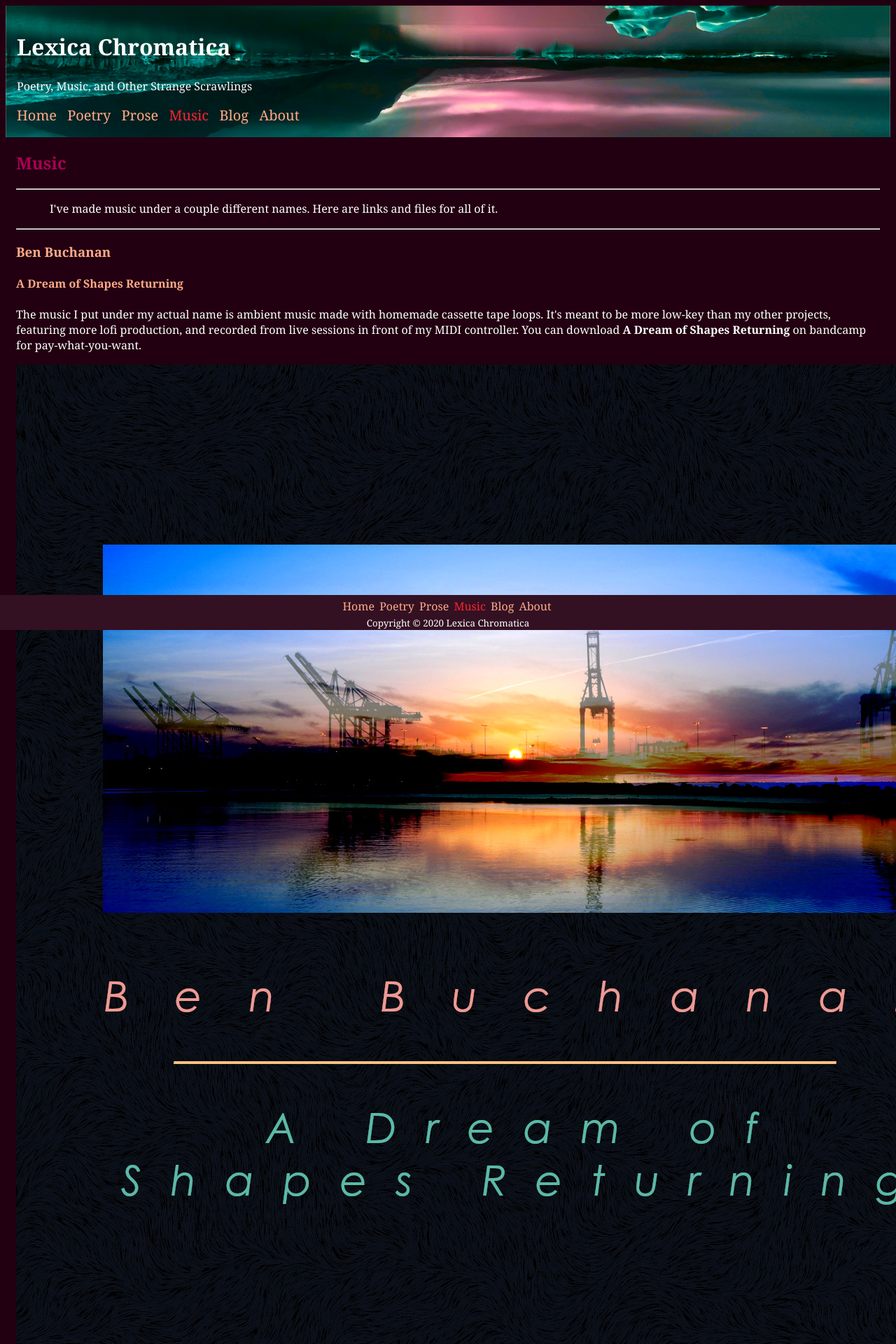
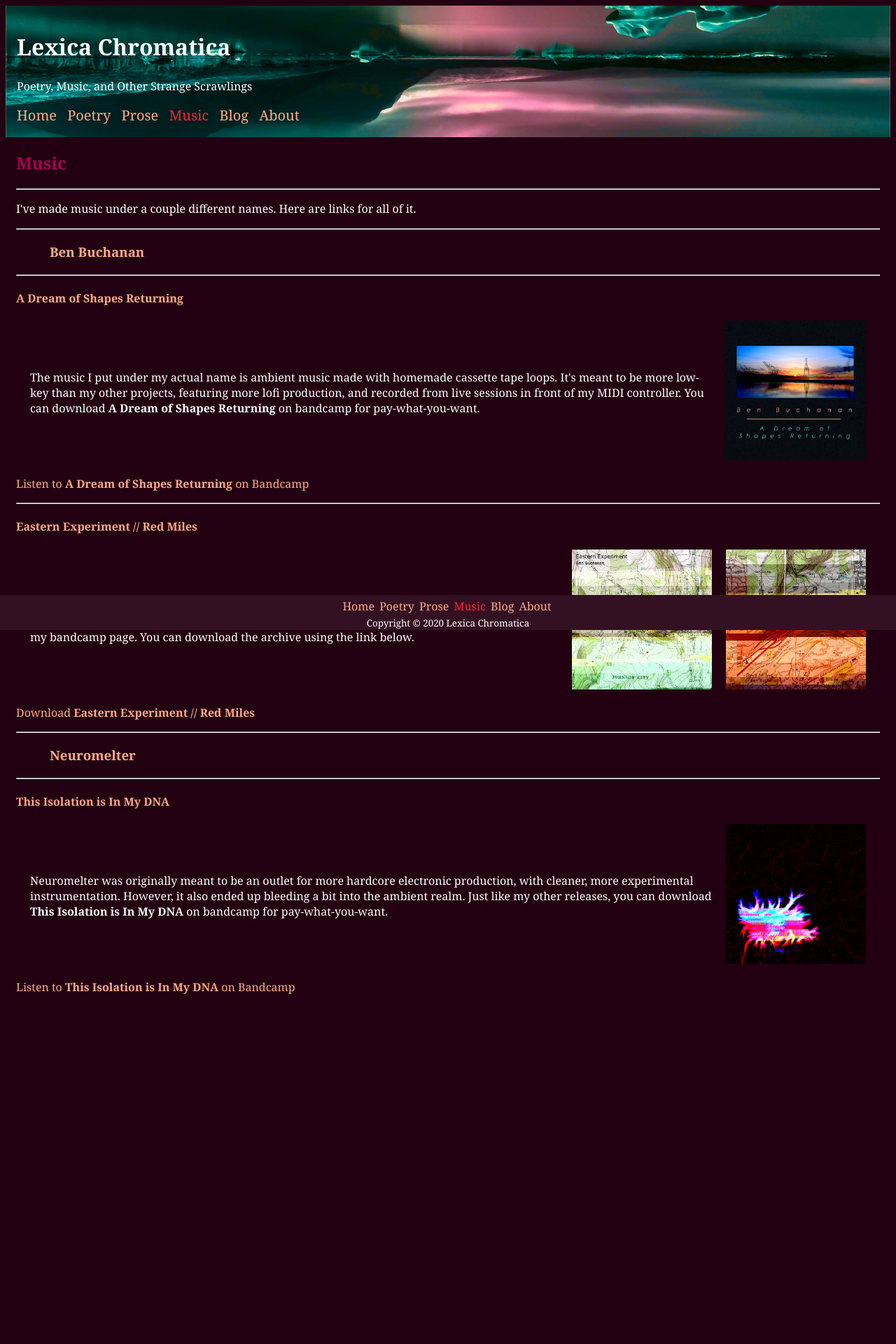
Before and after one commit to Nynergy/Nynergy.github.io, a Jekyll site: the page built from music/index.html, in a window 1280 px wide. Shown: the top 1920 px of the page at 70% size. Built offline with Jekyll 4.4.1, drawn with Linux system fonts in a browser that asks for light colours; after the commit the page ends 1521 px from its top, so only the background shows below that.

Commit message:
Added styling for music page

```diff
--- a/css/main.css
+++ b/css/main.css
@@ -7,3 +7,4 @@
 {% include_relative content.css %}
 {% include_relative poetry.css %}
 {% include_relative prose.css %}
+{% include_relative music.css %}
--- a/music/index.html
+++ b/music/index.html
@@ -8,11 +8,13 @@ mastheadClass: masthead-music
 <h2>Music</h2>
 <hr>
 
-<p class="indented">I've made music under a couple different names. Here are links and files for all of it.</p>
+<p>I've made music under a couple different names. Here are links for all of it.</p>
 
 <hr>
 
-<a href="https://benbuchanan.bandcamp.com/"><h3>Ben Buchanan</h3></a>
+<a href="https://benbuchanan.bandcamp.com/"><h3 class="indented">Ben Buchanan</h3></a>
+
+<hr>
 
 <a href="https://benbuchanan.bandcamp.com/album/a-dream-of-shapes-returning/"><h4>A Dream of Shapes Returning</h4></a>
 
@@ -21,29 +23,33 @@ mastheadClass: masthead-music
 		<p>The music I put under my actual name is ambient music made with homemade cassette tape loops. It's meant to be more low-key than my other projects, featuring more lofi production, and recorded from live sessions in front of my MIDI controller. You can download <strong>A Dream of Shapes Returning</strong> on bandcamp for pay-what-you-want.</p>
 	</div>
 	<div class="album-art">
-		<a href="https://benbuchanan.bandcamp.com/album/a-dream-of-shapes-returning/"><img src="/img/ADOSR.jpg" alt="Cover art for 'A Dream of Shapes Returning' by Ben Buchanan."></a>
+		<a href="https://benbuchanan.bandcamp.com/album/a-dream-of-shapes-returning/"><img class="album-image" src="/img/ADOSR.jpg" alt="Cover art for 'A Dream of Shapes Returning' by Ben Buchanan."></a>
 	</div>
 </div>
 
-<p class="indented"><a href="https://benbuchanan.bandcamp.com/album/a-dream-of-shapes-returning/">Listen to <strong>A Dream of Shapes Returning</strong> on Bandcamp</a></p>
+<p><a href="https://benbuchanan.bandcamp.com/album/a-dream-of-shapes-returning/">Listen to <strong>A Dream of Shapes Returning</strong> on Bandcamp</a></p>
 
-<a href=""><h4>Eastern Experiment // Red Miles</h4></a>
+<hr>
+
+<a href="https://drive.google.com/drive/folders/1i9UGXDfEvumr8OfbH9Bzy3FKYItzuMlu?usp=sharing"><h4>Eastern Experiment // Red Miles</h4></a>
 
 <div class="row album-container">
 	<div class="album-description">
 		<p>Before I used tape loops, I created a double-LP of music as a test of my compositional skills and sampling ability. That double-LP, called <strong>Eastern Experiment // Red Miles</strong>, was never published to my bandcamp page. You can download the archive using the link below.</p>
 	</div>
 	<div class="album-art">
-		<a href="https://drive.google.com/open?id=1i9UGXDfEvumr8OfbH9Bzy3FKYItzuMlu/"><img src="/img/EE.jpg" alt="Cover art for 'Eastern Experiment' by Ben Buchanan."></a>
-		<a href="https://drive.google.com/open?id=1i9UGXDfEvumr8OfbH9Bzy3FKYItzuMlu/"><img src="/img/RM.jpg" alt="Cover art for 'Red Miles' by Ben Buchanan."></a>
+		<a href="https://drive.google.com/drive/folders/1i9UGXDfEvumr8OfbH9Bzy3FKYItzuMlu?usp=sharing"><img class="album-image" src="/img/EE.jpg" alt="Cover art for 'Eastern Experiment' by Ben Buchanan."></a>
+		<a href="https://drive.google.com/drive/folders/1i9UGXDfEvumr8OfbH9Bzy3FKYItzuMlu?usp=sharing"><img class="album-image" src="/img/RM.jpg" alt="Cover art for 'Red Miles' by Ben Buchanan."></a>
 	</div>
 </div>
 
-<p class="indented"><a href="https://drive.google.com/open?id=1i9UGXDfEvumr8OfbH9Bzy3FKYItzuMlu/">Download <strong>Eastern Experiment // Red Miles</strong></a></p>
+<p><a href="https://drive.google.com/drive/folders/1i9UGXDfEvumr8OfbH9Bzy3FKYItzuMlu?usp=sharing">Download <strong>Eastern Experiment // Red Miles</strong></a></p>
 
 <hr>
 
-<a href="https://neuromelter.bandcamp.com/"><h3>Neuromelter</h3></a>
+<a href="https://neuromelter.bandcamp.com/"><h3 class="indented">Neuromelter</h3></a>
+
+<hr>
 
 <a href="https://neuromelter.bandcamp.com/album/this-isolation-is-in-my-dna/"><h4>This Isolation is In My DNA</h4></a>
 
@@ -52,8 +58,8 @@ mastheadClass: masthead-music
 		<p>Neuromelter was originally meant to be an outlet for more hardcore electronic production, with cleaner, more experimental instrumentation. However, it also ended up bleeding a bit into the ambient realm. Just like my other releases, you can download <strong>This Isolation is In My DNA</strong> on bandcamp for pay-what-you-want.</p>
 	</div>
 	<div class="album-art">
-		<a href="https://neuromelter.bandcamp.com/album/this-isolation-is-in-my-dna/"><img src="/img/TIIIMDNA.jpg" alt="Cover art for 'This Isolation is In My DNA' by Neuromelter."></a>
+		<a href="https://neuromelter.bandcamp.com/album/this-isolation-is-in-my-dna/"><img class="album-image" src="/img/TIIIMDNA.jpg" alt="Cover art for 'This Isolation is In My DNA' by Neuromelter."></a>
 	</div>
 </div>
 
-<p class="indented"><a href="https://neuromelter.bandcamp.com/album/this-isolation-is-in-my-dna/">Listen to <strong>This Isolation is In My DNA</strong> on Bandcamp</a></p>
+<p><a href="https://neuromelter.bandcamp.com/album/this-isolation-is-in-my-dna/">Listen to <strong>This Isolation is In My DNA</strong> on Bandcamp</a></p>
```
Also changed, not shown: css/music.css (added, +25 -0 lines).
